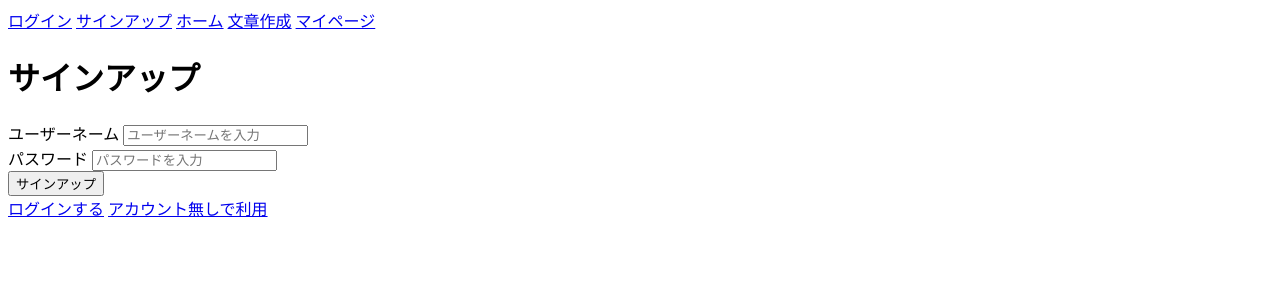
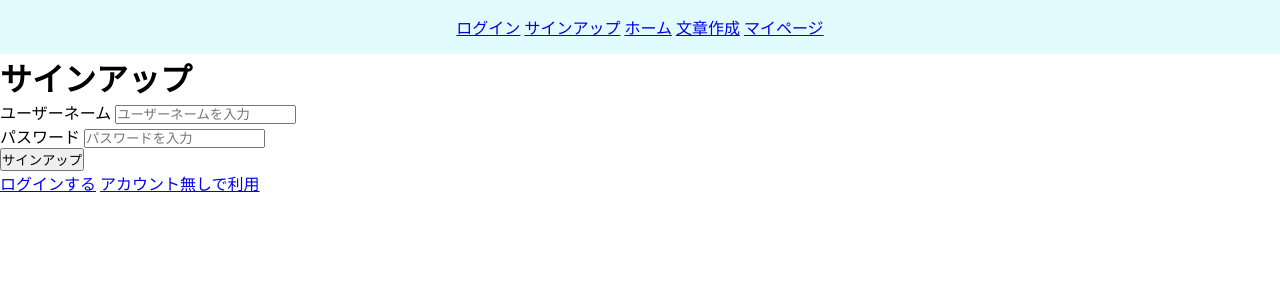
Before and after one commit to o-tsumuro/typingproject, a Django app: page /accounts/ in a window 1280 px wide. Shown: the top 300 px of the page. Run offline with Django 4.2, Linux system fonts and the light colour scheme.

Commit message:
header簡単なcss追加

```diff
--- a/typingproject/static/css/style.css
+++ b/typingproject/static/css/style.css
@@ -2,3 +2,14 @@
 .correct { background-color: gray; }
 .incorrect { background-color: red; }
 #target-sentence { white-space: pre-wrap; display: inline-block; }
+
+* {
+    margin: 0;
+    padding: 0;
+}
+
+header {
+    background-color: rgb(226, 251, 255);
+    text-align: center;
+    padding: 15px;
+}
```
Also changed, not shown: db.sqlite3.
